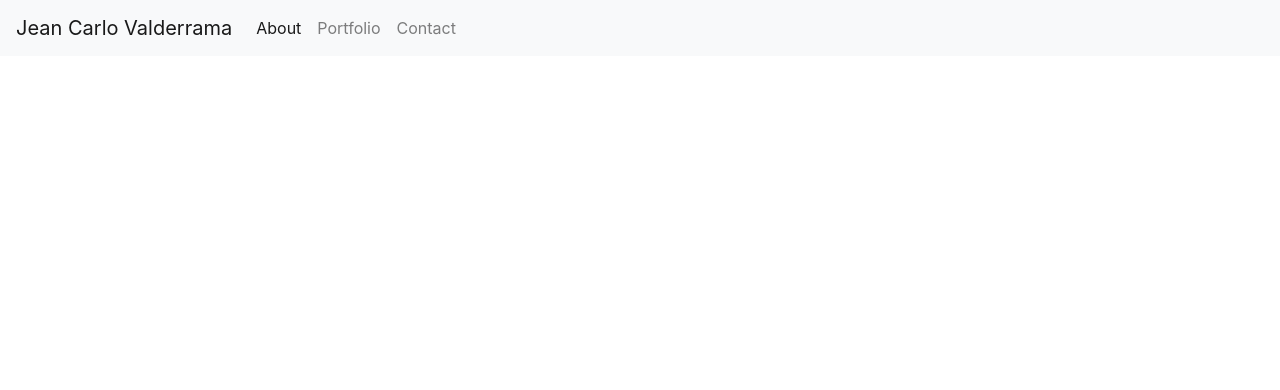
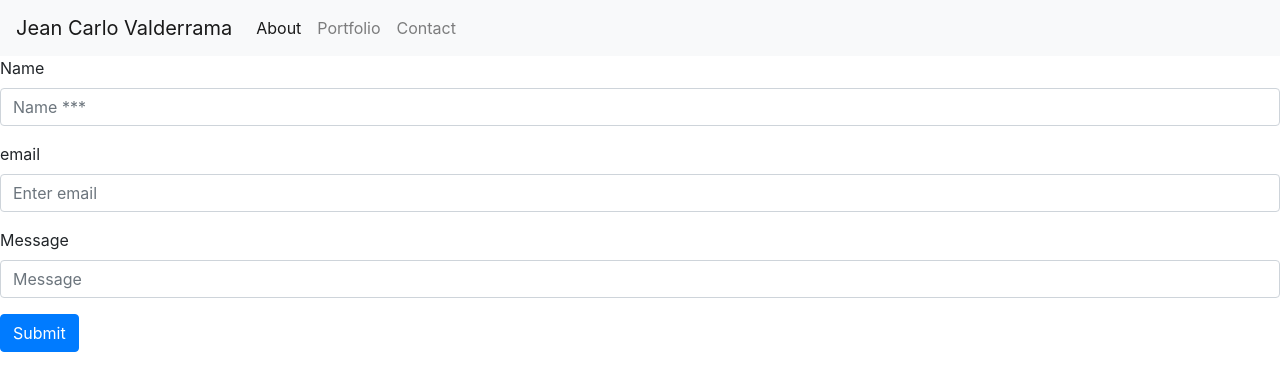
Before and after one commit to jeancarlov/Bootstrap-Portfolio, a plain HTML site: page contact.html in a window 1280 px wide. Drawn offline with nearby package versions, Linux system fonts and the light colour scheme.

Commit message:
Almost done

```diff
--- a/contact.html
+++ b/contact.html
@@ -34,6 +34,23 @@
             </ul>
         </div>
     </nav>
+    <!-- contact form -->
+    <form>
+        <div class="form-group">
+            <label for="formGroupExampleInput">Name</label>
+            <input type="text" class="form-control" id="formGroupExampleInput" placeholder="Name ***">
+        </div>
+        <div class="form-group">
+            <label for="exampleInputEmail1">email</label>
+            <input type="email" class="form-control" id="exampleInputEmail1" aria-describedby="emailHelp" placeholder="Enter email">
+        </div>
+        <div class="form-group">
+            <label for="formGroupExampleInput">Message</label>
+            <input type="message" class="form-control" id="formGroupExampleInput" placeholder="Message">
+        </div>
+        </div>
+        <button type="submit" class="btn btn-primary">Submit</button>
+    </form>
     <!-- bootstrap js reference section-2 -->
     <script src="https://code.jquery.com/jquery-3.3.1.slim.min.js"
         integrity="sha384-q8i/X+965DzO0rT7abK41JStQIAqVgRVzpbzo5smXKp4YfRvH+8abtTE1Pi6jizo"
```
Also changed, not shown: index.html (+8 -1 lines), portfolio.html (+10 -8 lines). Lines whose indentation alone changed are shown as unchanged.
